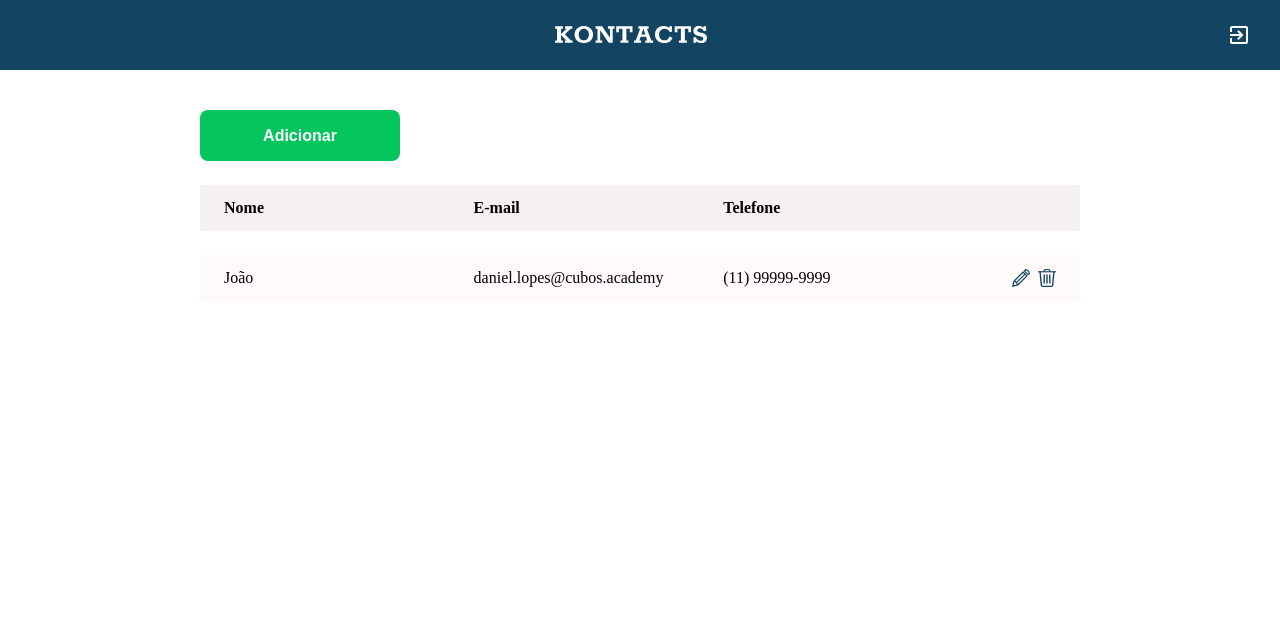
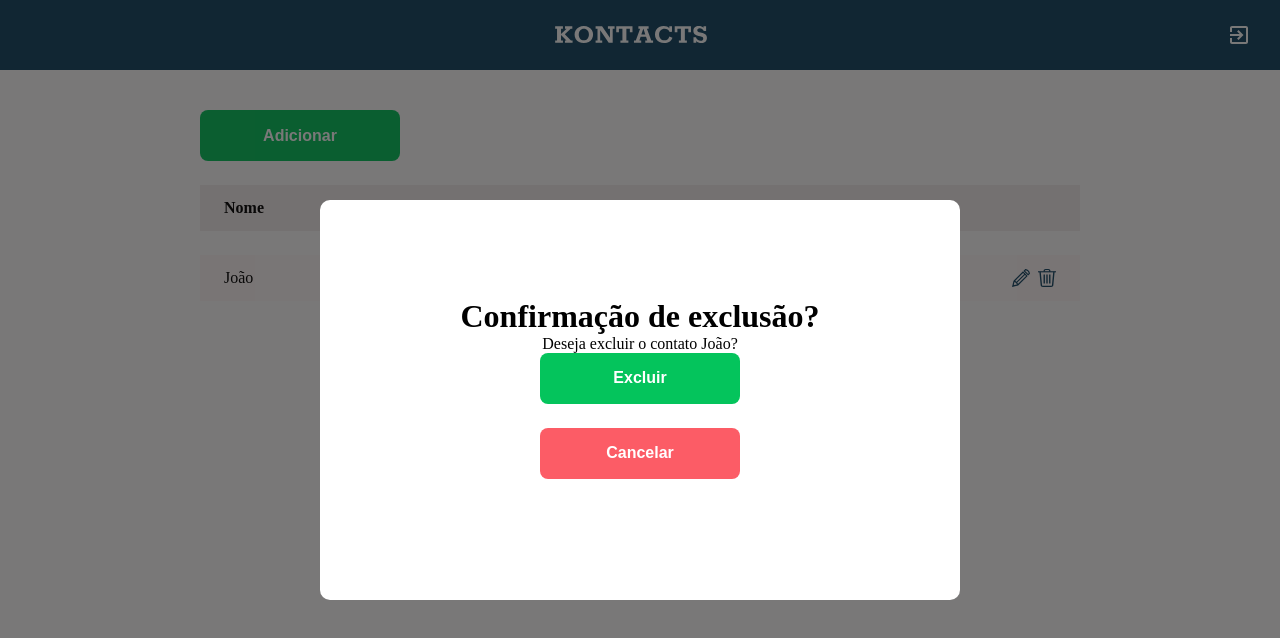
Before and after one commit to igorjba/agenda-de-contatos, a React (Vite) app: page /main in a window 1280 px wide. Shown: the top 638 px of the page. Built offline with nearby package versions, Linux system fonts and the light colour scheme.

Commit message:
:sparkles: feat: Criadas as classes de modal.

```diff
--- /dev/null
+++ b/src/components/ConfirmModal/index.jsx
@@ -0,0 +1,22 @@
+import './styles.css';
+
+function ConfirmModal({ title, subTitle, textBtnConfirm, textBtnCancel, open, handleClose, handleConfirm }) {
+
+    return (
+        <div className='backdrop'>
+            <div className='modal'>
+                <h1>{title}</h1>
+                <span>{subTitle}</span>
+                <button className='btn-green'>
+                    {textBtnConfirm}
+                </button>
+                <button className='btn-red'>
+                    {textBtnCancel}
+                </button>
+            </div>
+        </div>
+
+    )
+}
+
+export default ConfirmModal
--- a/src/components/Table/index.jsx
+++ b/src/components/Table/index.jsx
@@ -1,8 +1,26 @@
+import { useState } from 'react'
+import DeleteIcon from '../../assets/delete-icon.svg'
+import EditIcon from '../../assets/edit-icon.svg'
+import ConfirmModal from '../ConfirmModal'
 import './styles.css'
-import DeletIcon from '../../assets/delete-icon.svg'
-import EditIcon from '../../assets/edit-icon.svg'
 
 function Table() {
+    const [open, setOpen] = useState(false)
+
+    const handleClose = () => {
+        setOpen(false);
+    }
+
+    const handleConfirm = () => {
+        setOpen(false);
+    }
+
+    const handleDeleteContact = (contact) => {
+        setOpen(true);
+    }
+
+
+
     return (
         <div className='container-table'>
             <div className='table-header'>
@@ -18,14 +36,29 @@ function Table() {
                     <span>daniel.lopes@cubos.academy</span>
                     <span>(11) 99999-9999</span>
                     <div className='container-action-buttons'>
-                        <img src={EditIcon} alt="Edit" />
-                        <img src={DeletIcon} alt="Delete" />
+                        <img
+                            src={EditIcon}
+                            alt="Edit"
+                        />
+                        <img
+                            src={DeleteIcon}
+                            alt="Delete"
+                            onClick={() => handleDeleteContact(1)}
+                        />
                     </div>
 
                 </div>
 
             </div>
-
+            <ConfirmModal
+                title="Confirmação de exclusão?"
+                subTitle="Deseja excluir o contato João?"
+                textBtnConfirm="Excluir"
+                textBtnCancel="Cancelar"
+                open={open}
+                handleClose={handleClose}
+                handleConfirm={handleConfirm}
+            />
 
         </div>
     )
--- a/src/pages/Main/index.jsx
+++ b/src/pages/Main/index.jsx
@@ -1,10 +1,10 @@
 import Header from '../../components/Header';
+import Table from '../../components/Table';
 import './styles.css';
-import Table from '../../components/Table';
 
 function Main() {
   return (
-    <div container-main>
+    <div className='container-main'>
       <Header />
       <main>
         <button
--- a/src/styles/index.css
+++ b/src/styles/index.css
@@ -1,5 +1,6 @@
 @import url('./button.css');
 @import url('./inputs.css');
+@import url('./modal.css');
 
 * {
   box-sizing: border-box;
--- /dev/null
+++ b/src/styles/modal.css
@@ -0,0 +1,28 @@
+.backdrop {
+    display: flex;
+    align-items: center;
+    justify-content: center;
+
+    position: fixed;
+    left: 0;
+    top: 0;
+
+    width: 100vw;
+    min-height: 100vh;
+
+    background-color: rgba(16, 15, 15, 0.56);
+}
+
+.modal {
+    display: flex;
+    flex-direction: column;
+    align-items: center;
+    justify-content: center;
+
+    width: 50vw;
+    height: 50vh;
+    padding: 56px;
+
+    background-color: white;
+    border-radius: 10px;
+}
```
Also changed, not shown: src/components/ConfirmModal/styles.css (added).
